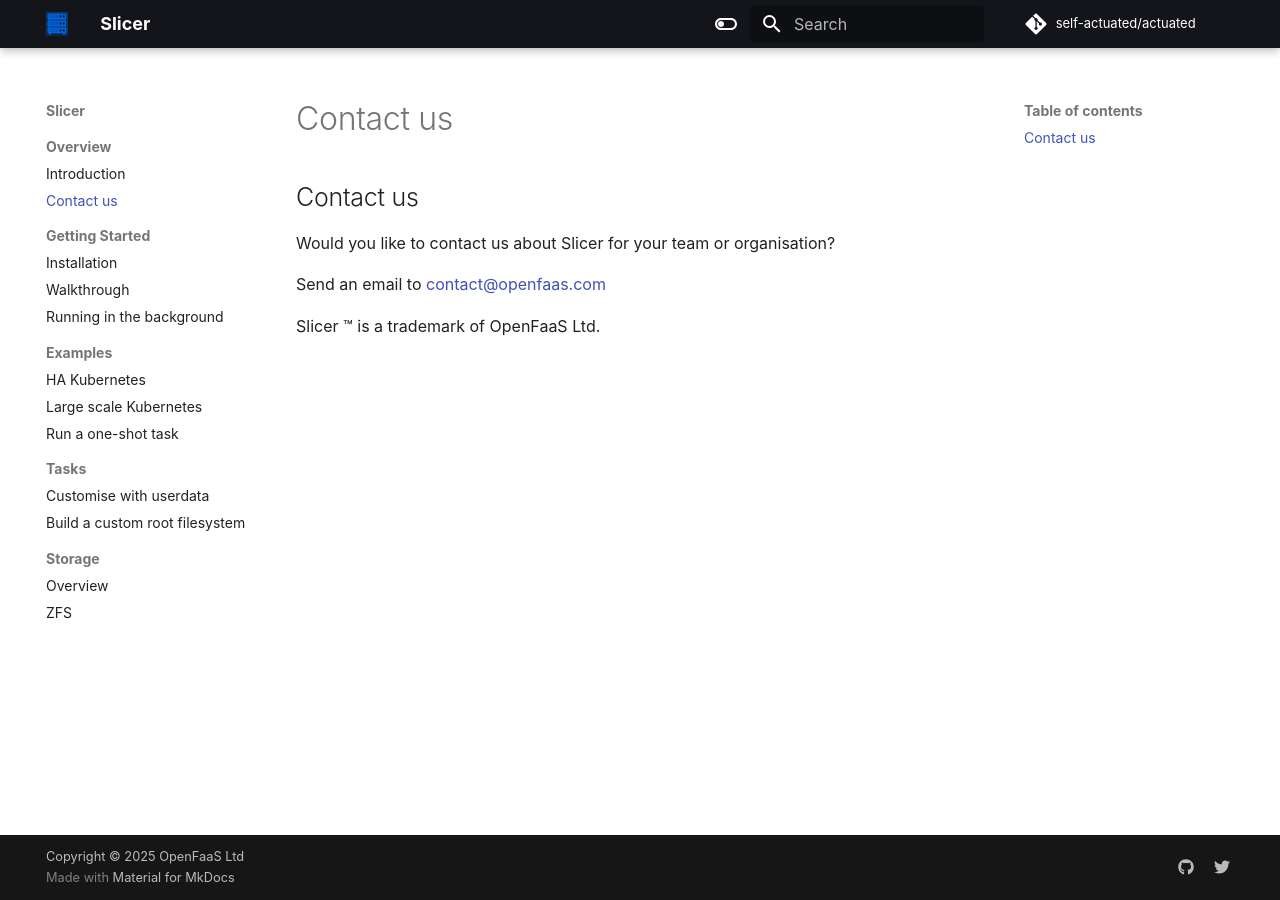
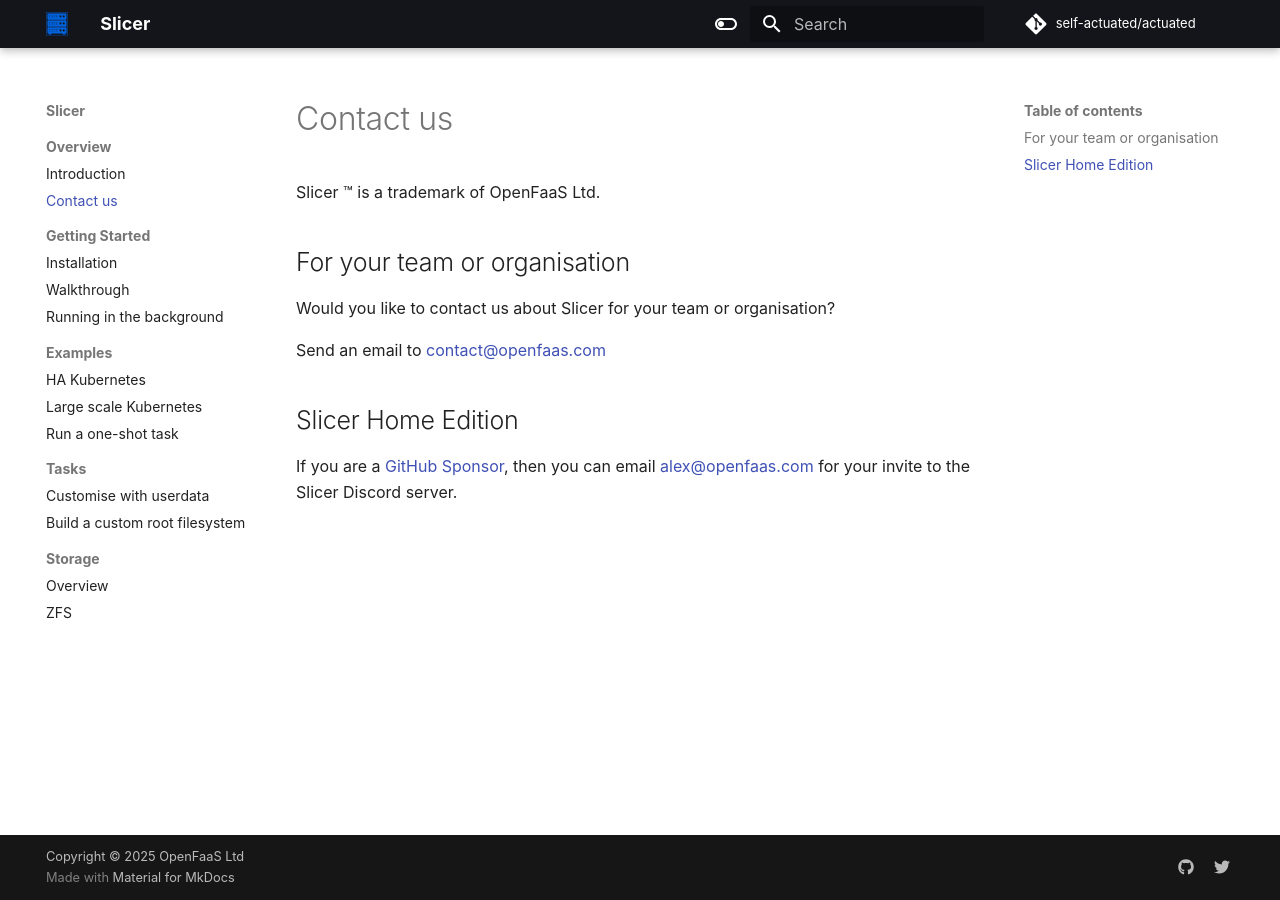
Before and after one commit to slicervm/docs.slicervm.com, an MkDocs documentation site: the page built from docs/contact.md, in a window 1280 px wide. Built offline with MkDocs 1.6.1 and Material for MkDocs 9.7.7, drawn with Linux system fonts in a browser that asks for light colours; some web fonts are replaced; comment, search, counter and statistics services are not loaded.

Commit message:
Intro changes
Signed-off-by: Alex Ellis (OpenFaaS Ltd) <alexellis2@gmail.com>

```diff
--- a/docs/contact.md
+++ b/docs/contact.md
@@ -1,7 +1,13 @@
-## Contact us
+# Contact us
+
+Slicer (tm) is a trademark of OpenFaaS Ltd.
+
+## For your team or organisation
 
 Would you like to contact us about Slicer for your team or organisation?
 
 Send an email to [contact@openfaas.com](mailto:contact@openfaas.com)
 
-Slicer (tm) is a trademark of OpenFaaS Ltd.
+## Slicer Home Edition
+
+If you are a [GitHub Sponsor](https://github.com/sponsors/alexellis), then you can email [alex@openfaas.com](mailto:alex@openfaas.com) for your invite to the Slicer Discord server.
```
Also changed, not shown: docs/index.md (+15 -7 lines).
